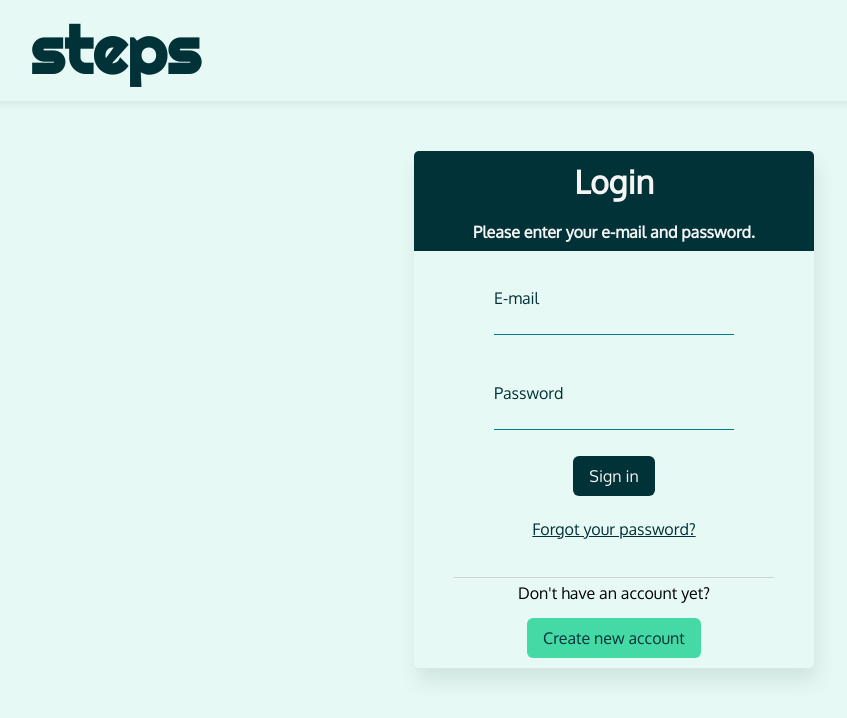
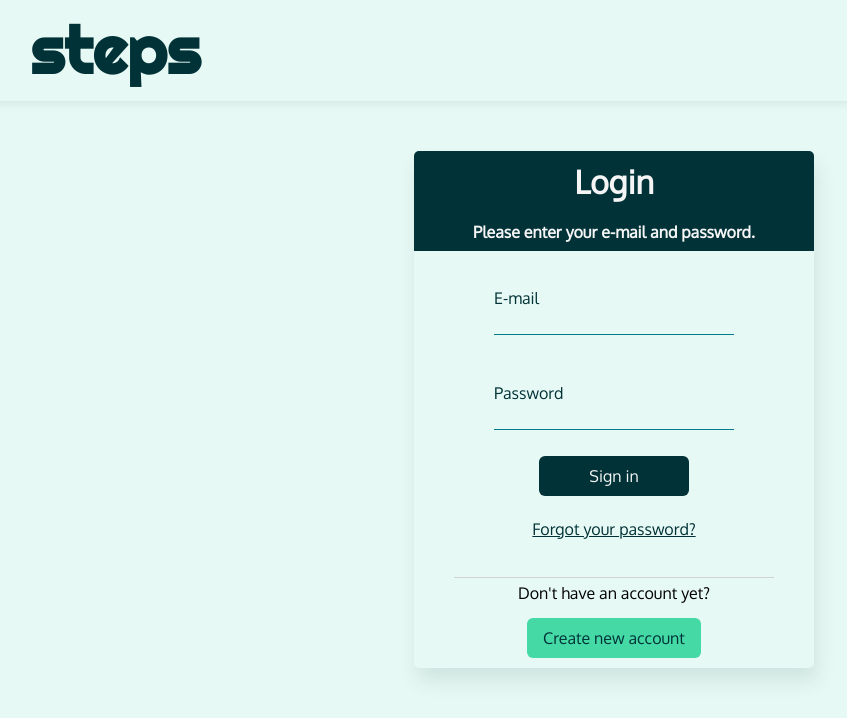
Before and after one commit to ggrkp/steps-client, a React (Create React App) app: page /login in a window 1280 px wide. Shown: the top 718 px of the page, without its empty margins (26-873 px from the left). Built offline with nearby package versions, Linux system fonts and the light colour scheme.

Commit message:
fixed btn width

```diff
--- a/src/index.css
+++ b/src/index.css
@@ -70,7 +70,7 @@ code {
 
 
 .btn {
-
+  min-width: 150px;
   cursor: pointer;
   font-size: 16px;
   border: none;
```
